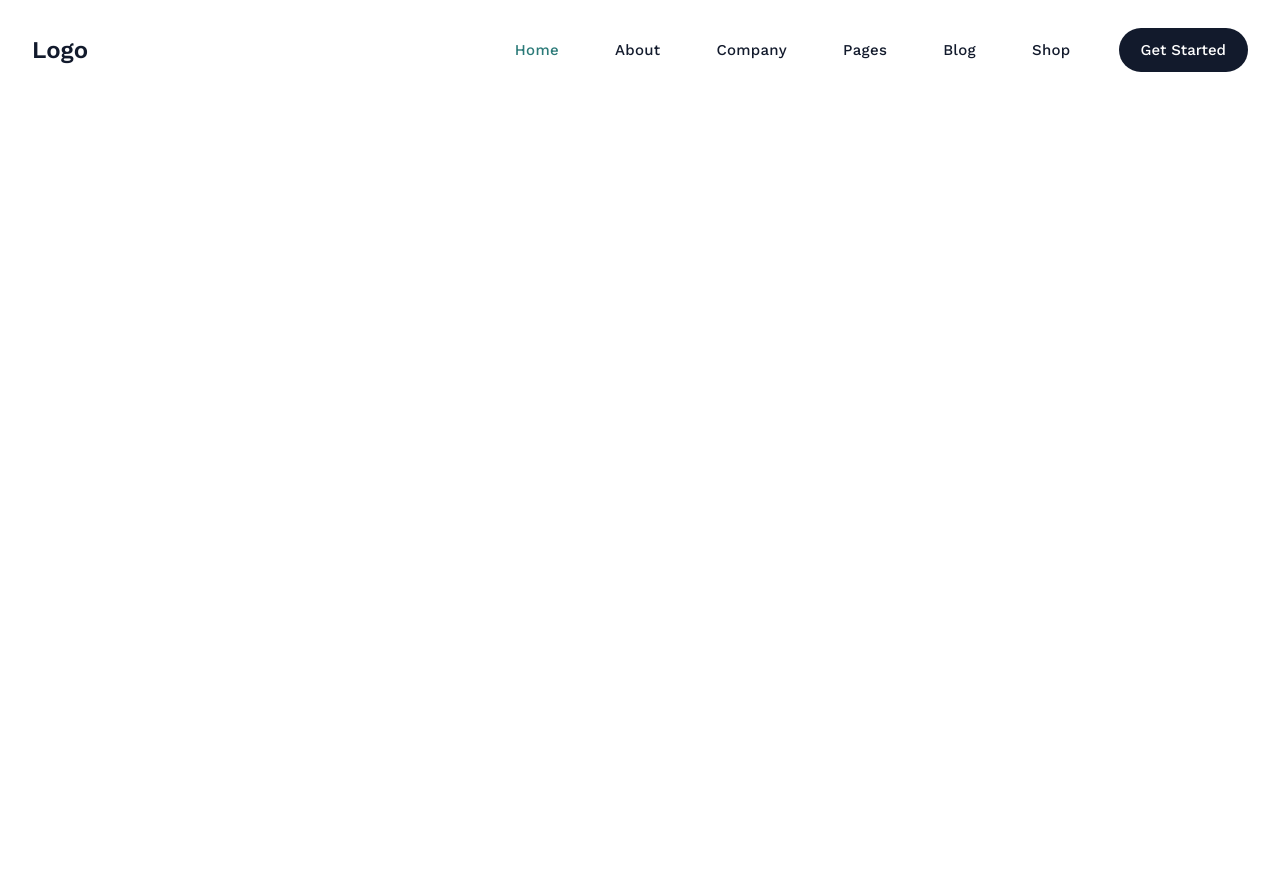
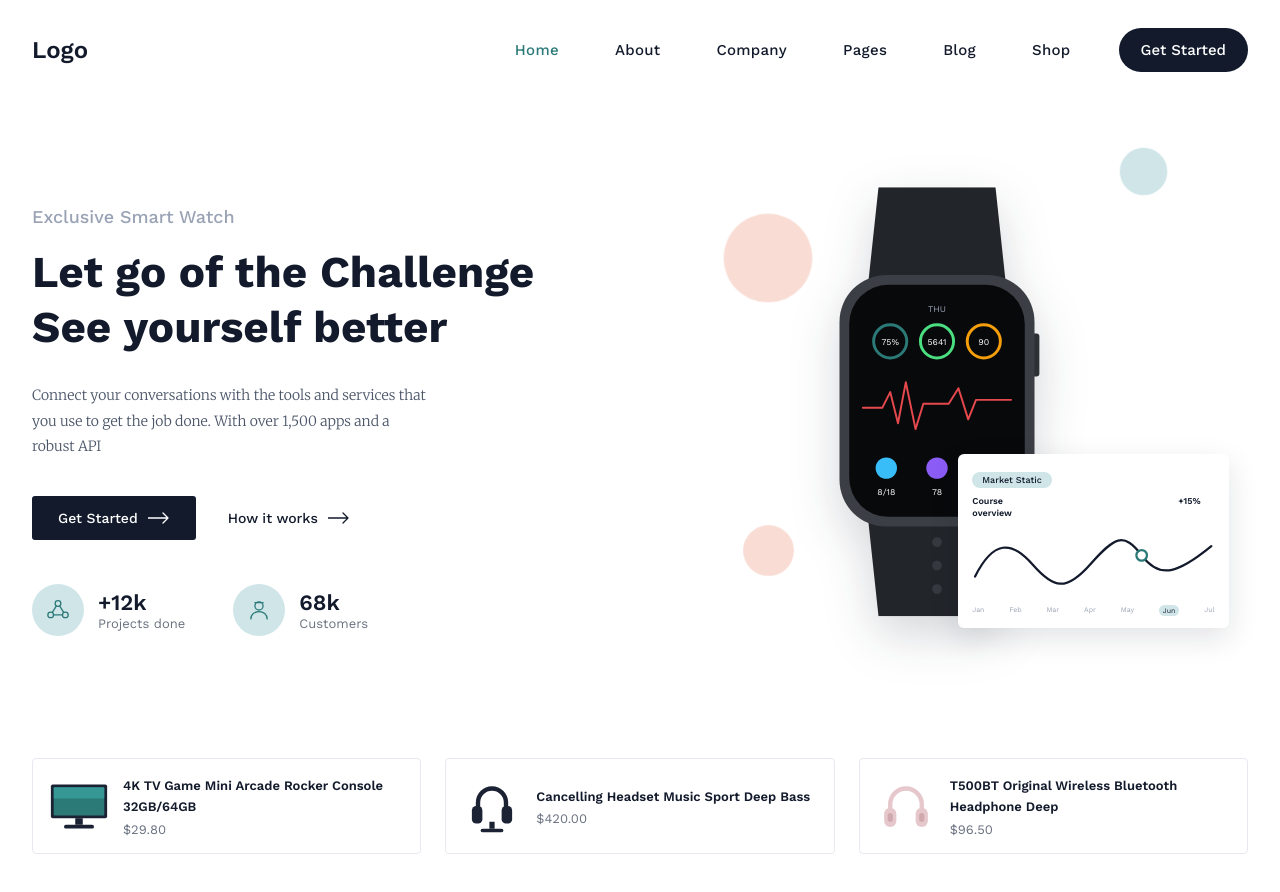
Before and after one commit to dilshodmahmaraimov22-ux/Gadjet, a React (Vite) app: page / in a window 1280 px wide. Shown: the top 892 px of the page. Before the commit the page ends 800 px from the top, so only its background shows below. Built offline with nearby package versions, Linux system fonts and the light colour scheme.

Commit message:
hero impprt qilindi

```diff
--- a/src/App.jsx
+++ b/src/App.jsx
@@ -1,9 +1,13 @@
 import React from 'react'
 import Header from './Components/Header/Header'
+import Hero from './Components/Hero/Hero'
 
 const App = () => {
   return (
+    <>
     <Header/>
+    <Hero/>
+    </>
   )
 }
 
--- a/src/Components/Hero/Hero.css
+++ b/src/Components/Hero/Hero.css
@@ -27,7 +27,6 @@
   gap: 40px;
 }
 
-/* ---------- Chap tomon ---------- */
 .hero__subtitle {
   margin: 0 0 18px;
   font-size: 18px;
@@ -77,7 +76,7 @@
   font-size: 14px;
   font-weight: 500;
   text-decoration: none;
-  transition: transform 0.3s ease, background 0.3s ease,
+  transition: transform 0.3s ease, 0.3s ease,
     box-shadow 0.3s ease;
 }
 
@@ -138,7 +137,7 @@
   border-radius: 50%;
   background: #cfe5e8;
   flex-shrink: 0;
-  transition: transform 0.35s ease, background 0.35s ease;
+  transition: transform 0.35s ease, 0.35s ease;
 }
 
 .hero__stat-icon svg {
@@ -164,7 +163,6 @@
   color: #6b7280;
 }
 
-/* ---------- O'ng tomon ---------- */
 .hero__visual {
   position: relative;
   width: 100%;
@@ -218,7 +216,6 @@
   filter: drop-shadow(0 18px 24px rgba(18, 26, 44, 0.18));
 }
 
-/* Grafik karta */
 .hero__chart {
   position: absolute;
   right: 0;
@@ -290,7 +287,6 @@
   color: #121a2c;
 }
 
-/* ---------- Mahsulotlar ---------- */
 .hero__products {
   display: grid;
   grid-template-columns: repeat(3, 1fr);
@@ -356,7 +352,6 @@
   color: #6b7280;
 }
 
-/* ---------- Animatsiyalar ---------- */
 @keyframes hero-float {
   0%,
   100% {
@@ -384,7 +379,6 @@
   }
 }
 
-/* ---------- Responsive ---------- */
 @media (max-width: 1100px) {
   .hero__top {
     gap: 24px;
```
Also changed, not shown: src/Components/Hero/Hero.jsx (+0 -8 lines).
